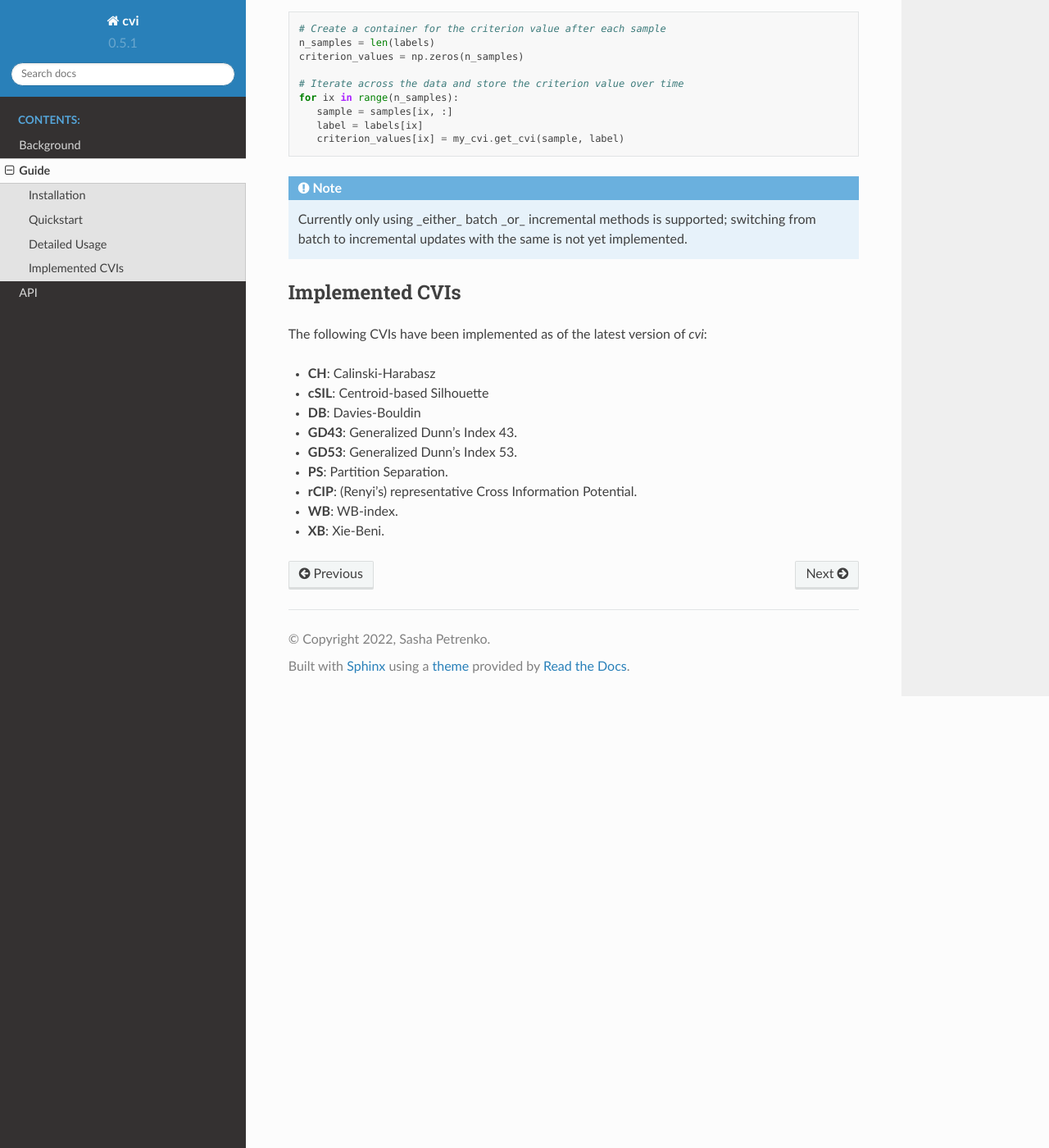
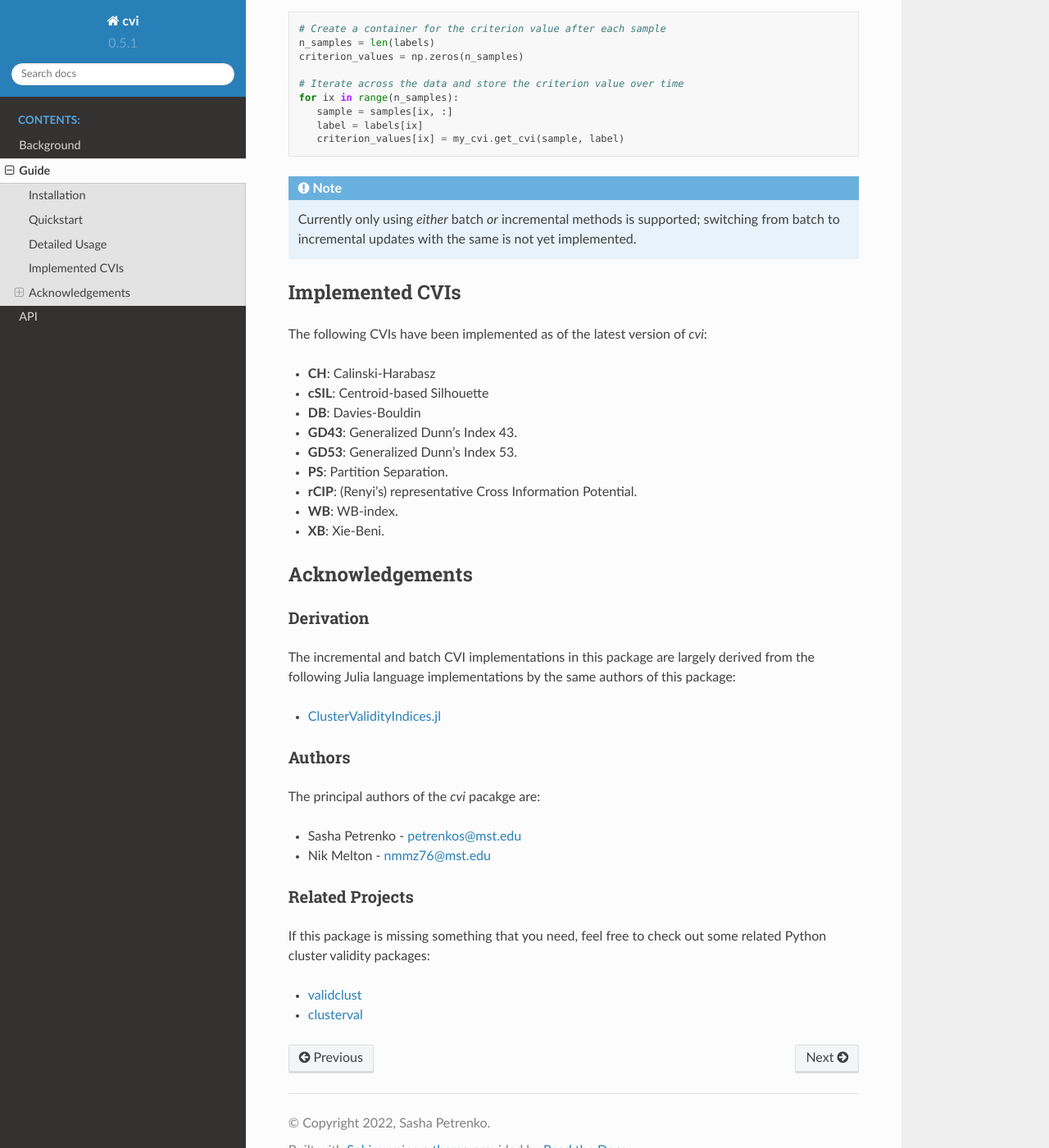
Before and after one commit to AP6YC/cvi, a Sphinx documentation site: the page built from docs/source/guide.rst, in a window 1280 px wide and 1400 px high, scrolled down 2020 px. Shown: the whole window at 82% size. Built offline with Sphinx 7.4.7 and the Read the Docs theme 2.0.0, drawn with Linux system fonts in a browser that asks for light colours; some of the changed text lies outside the part shown.

Commit message:
Fix guide typos, acknowledgements in guide

```diff
--- a/docs/source/guide.rst
+++ b/docs/source/guide.rst
@@ -82,7 +82,7 @@ A batch of data is assumed to be a numpy array of samples and a numpy vector of
 
 .. note::
    The `cvi` package assumes the Numpy **row-major** convention where rows are individual samples and columns are features.
-   A batch dataset is then `[n_samples, n_features]` large, and their corresponding labels are '[n_samples]` large.
+   A batch dataset is then `[n_samples, n_features]` large, and their corresponding labels are `[n_samples]` large.
 
 You may compute the final criterion value with a batch update all at once with `CVI.get_cvi`
 
@@ -107,7 +107,7 @@ The incremental methods are used automatically based upon the dimensions of the
       criterion_values[ix] = my_cvi.get_cvi(sample, label)
 
 .. note::
-   Currently only using _either_ batch _or_ incremental methods is supported; switching from batch to incremental updates with the same is not yet implemented.
+   Currently only using *either* batch *or* incremental methods is supported; switching from batch to incremental updates with the same is not yet implemented.
 
 Implemented CVIs
 ----------------
@@ -123,3 +123,29 @@ The following CVIs have been implemented as of the latest version of `cvi`:
 * **rCIP**: (Renyi's) representative Cross Information Potential.
 * **WB**: WB-index.
 * **XB**: Xie-Beni.
+
+Acknowledgements
+----------------
+
+Derivation
+^^^^^^^^^^
+
+The incremental and batch CVI implementations in this package are largely derived from the following Julia language implementations by the same authors of this package:
+
+* `ClusterValidityIndices.jl <https://github.com/AP6YC/ClusterValidityIndices.jl>`_
+
+Authors
+^^^^^^^
+
+The principal authors of the `cvi` pacakge are:
+
+* Sasha Petrenko - petrenkos@mst.edu
+* Nik Melton - nmmz76@mst.edu
+
+Related Projects
+^^^^^^^^^^^^^^^^
+
+If this package is missing something that you need, feel free to check out some related Python cluster validity packages:
+
+* `validclust <https://github.com/crew102/validclust>`_
+* `clusterval <https://github.com/Nuno09/clusterval>`_
```
Also changed, not shown: README.md (+2 -2 lines).
